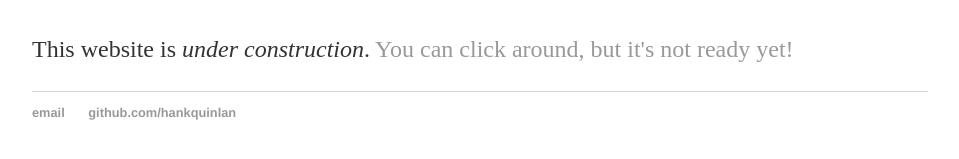
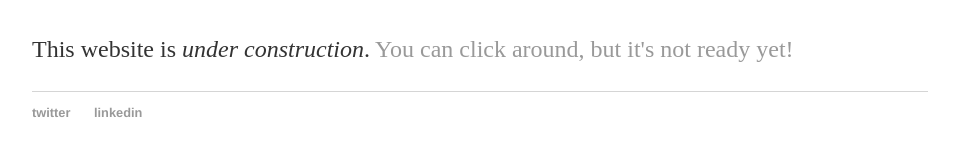
Before and after one commit to dallasyo/dallasyo.github.io, a Jekyll site: the page built from index.html, in a window 1280 px wide. Shown: the part 164-323 px from the top of the page, without its empty margins (160-1119 px from the left). Built offline with Jekyll 4.4.1, drawn with Linux system fonts in a browser that asks for light colours.

Commit message:
Update default.html

```diff
--- a/_layouts/default.html
+++ b/_layouts/default.html
@@ -21,8 +21,8 @@
 			</div><!-- /.container -->
 			<footer>
 	    		<ul>
-	        		<li><a href="mailto:hankquinlanhub@gmail.com">email</a></li>
-	        		<li><a href="https://github.com/hankquinlan">github.com/hankquinlan</a></li>
+	        		<li><a href="https://twitter.com/dallasyo">twitter</a></li>
+	        		<li><a href="https://www.linkedin.com/in/dhawks">linkedin</a></li>
 				</ul>
 			</footer>
 		</body>
```
